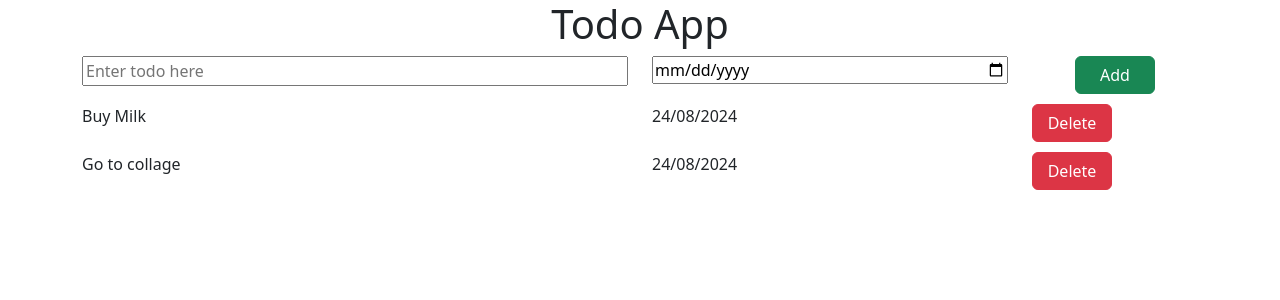
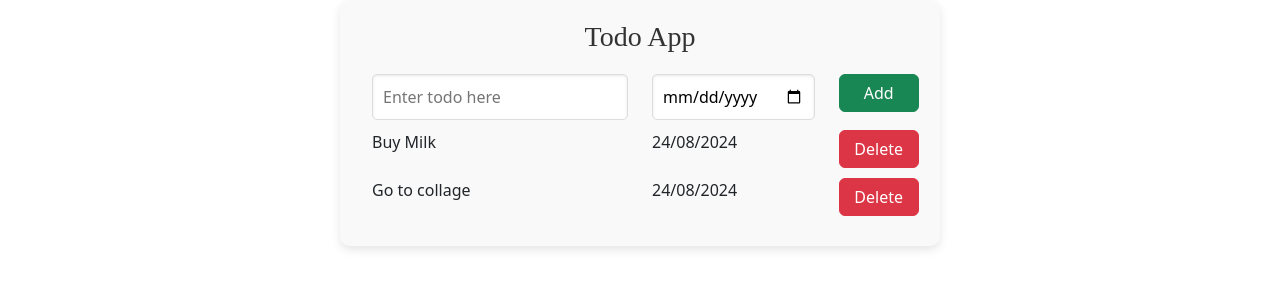
Before and after one commit to Alokkumarojha/Todo_App, a React (Vite) app: page / in a window 1280 px wide. Shown: the top 300 px of the page. Built offline with nearby package versions, Linux system fonts and the light colour scheme.

Commit message:
map method,passing data by props,module.css

```diff
--- a/src/App.css
+++ b/src/App.css
@@ -1,10 +1,3 @@
-h1 {
-  font-weight: 700;
-  font-size: 45px;
-  margin: 10px;
-  margin-bottom: 25px;
-}
-
 input {
   width: 100%;
 }
@@ -18,3 +11,13 @@ input {
 .todoButton {
   min-width: 80px;
 }
+
+.todo-container {
+  max-width: 600px;
+  margin: 0 auto;
+  padding: 20px;
+  background-color: #f9f9f9; /* Light gray background */
+  border-radius: 10px;
+  box-shadow: 0 4px 10px rgba(0, 0, 0, 0.1); /* Subtle shadow */
+  text-align: center;
+}
--- a/src/App.jsx
+++ b/src/App.jsx
@@ -1,18 +1,25 @@
+import "./App.css";
+import TodoItems from "./Components/TodoItems";
+import AddTodo from "./Components/AddTodo";
 import AppName from "./Components/AppName";
-import AddTodo from "./Components/AddTodo";
-import AddTodo1 from "./Components/AddTodo1";
-import AddTodo2 from "./Components/AddTodo2";
-import "./App.css";
+
 function App() {
+  const todoItem = [
+    {
+      Name: "Buy Milk",
+      Date: "24/08/2024",
+    },
+    {
+      Name: "Go to collage",
+      Date: "24/08/2024",
+    },
+  ];
   return (
     <>
       <center className="todo-container">
         <AppName />
         <AddTodo></AddTodo>
-        <div className="items-container">
-          <AddTodo1></AddTodo1>
-          <AddTodo2></AddTodo2>
-        </div>
+        <TodoItems todoItems={todoItem}></TodoItems>
       </center>
     </>
   );
--- a/src/Components/AddTodo.jsx
+++ b/src/Components/AddTodo.jsx
@@ -1,14 +1,19 @@
 import React from "react";
+import styles from "./AddTodo.module.css";
 
 const AddTodo = () => {
   return (
     <div className="container text-center">
       <div className="row todoRow">
         <div className="col-6">
-          <input type="text" placeholder="Enter todo here" />
+          <input
+            className={styles.inputContainer}
+            type="text"
+            placeholder="Enter todo here"
+          />
         </div>
         <div className="col-4">
-          <input type="date" />
+          <input className={styles.inputContainer} type="date" />
         </div>
         <div className="col-2">
           <button type="button" className="btn btn-success todoButton">
--- /dev/null
+++ b/src/Components/AddTodo.module.css
@@ -0,0 +1,28 @@
+.inputContainer {
+  width: 100%; /* Ensure inputs take full width of their column */
+  padding: 10px;
+  font-size: 16px;
+  border: 1px solid #ddd;
+  border-radius: 5px;
+  box-shadow: inset 0 1px 3px rgba(0, 0, 0, 0.1);
+}
+
+.inputContainer:focus {
+  border-color: #007bff; /* Highlight on focus */
+  box-shadow: 0 0 5px rgba(0, 123, 255, 0.5);
+  outline: none;
+}
+
+.todoButton {
+  width: 100%; /* Ensure the button takes full width of its column */
+  padding: 10px;
+  font-size: 16px;
+  border: none;
+  border-radius: 5px;
+  cursor: pointer;
+  transition: background-color 0.3s ease;
+}
+
+.todoButton:hover {
+  background-color: #0056b3; /* Darker blue on hover */
+}
--- a/src/Components/AddTodo2.jsx
+++ /dev/null
@@ -1,22 +0,0 @@
-import React from "react";
-
-const AddTodo2 = () => {
-  let todoName = "Go to collage";
-  let todoDate = "24/08/2024";
-
-  return (
-    <div className="container ">
-      <div className="row todoRow">
-        <div className="col-6">{todoName}</div>
-        <div className="col-4">{todoDate}</div>
-        <div className="col-2">
-          <button type="button" className="btn btn-danger todoButton">
-            Delete
-          </button>
-        </div>
-      </div>
-    </div>
-  );
-};
-
-export default AddTodo2;
--- a/src/Components/AppName.jsx
+++ b/src/Components/AppName.jsx
@@ -1,9 +1,10 @@
 import React from "react";
+import styles from "./AppName.module.css";
 
 const AppName = () => {
   return (
     <>
-      <h1>Todo App</h1>
+      <h1 className={styles.Heading}>Todo App</h1>
     </>
   );
 };
--- /dev/null
+++ b/src/Components/AppName.module.css
@@ -0,0 +1,6 @@
+.Heading {
+  font-family: "Verdana, sans-serif";
+  font-size: 28px;
+  color: #333;
+  margin-bottom: 20px;
+}
--- a/src/Components/AddTodo1.jsx
+++ b/src/Components/TodoItem.jsx
@@ -1,8 +1,6 @@
 import React from "react";
 
-const AddTodo1 = () => {
-  let todoName = "Buy Milk";
-  let todoDate = "24/08/2024";
+const TodoItem = ({ todoName, todoDate }) => {
   return (
     <div className="container ">
       <div className="row todoRow">
@@ -18,4 +16,4 @@ const AddTodo1 = () => {
   );
 };
 
-export default AddTodo1;
+export default TodoItem;
--- /dev/null
+++ b/src/Components/TodoItems.jsx
@@ -0,0 +1,18 @@
+import React from "react";
+import TodoItem from "./TodoItem";
+
+const TodoItems = ({ todoItems }) => {
+  return (
+    <div className="items-container">
+      {todoItems.map((items) => (
+        <TodoItem
+          key={items.Name}
+          todoDate={items.Date}
+          todoName={items.Name}
+        ></TodoItem>
+      ))}
+    </div>
+  );
+};
+
+export default TodoItems;
```
